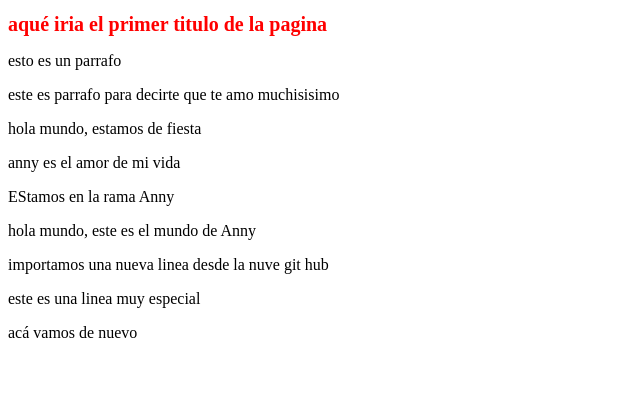
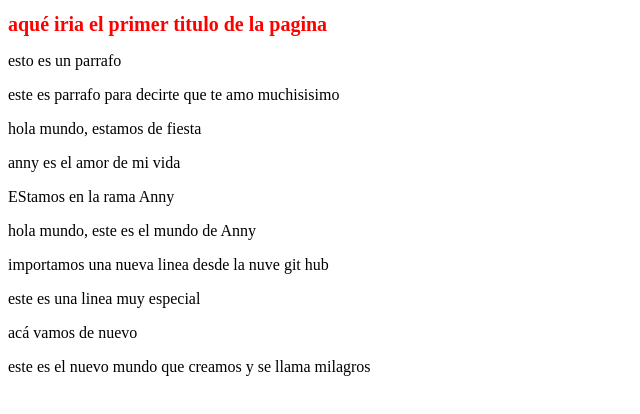
Before and after one commit to andonysan/anny, a plain HTML site: page index.html in a window 1280 px wide. Shown: the whole page, without its empty margins (0-640 px from the left). Drawn offline with Linux system fonts and the light colour scheme.

Commit message:
agregamos un nuevo mundo

```diff
--- a/index.html
+++ b/index.html
@@ -24,5 +24,8 @@
     <p>este es una linea muy especial</p>
 
     <p>acá vamos de nuevo</p>
+
+
+    <p>este es el nuevo mundo que creamos y se llama milagros</p>
 </body>
 </html>
```
